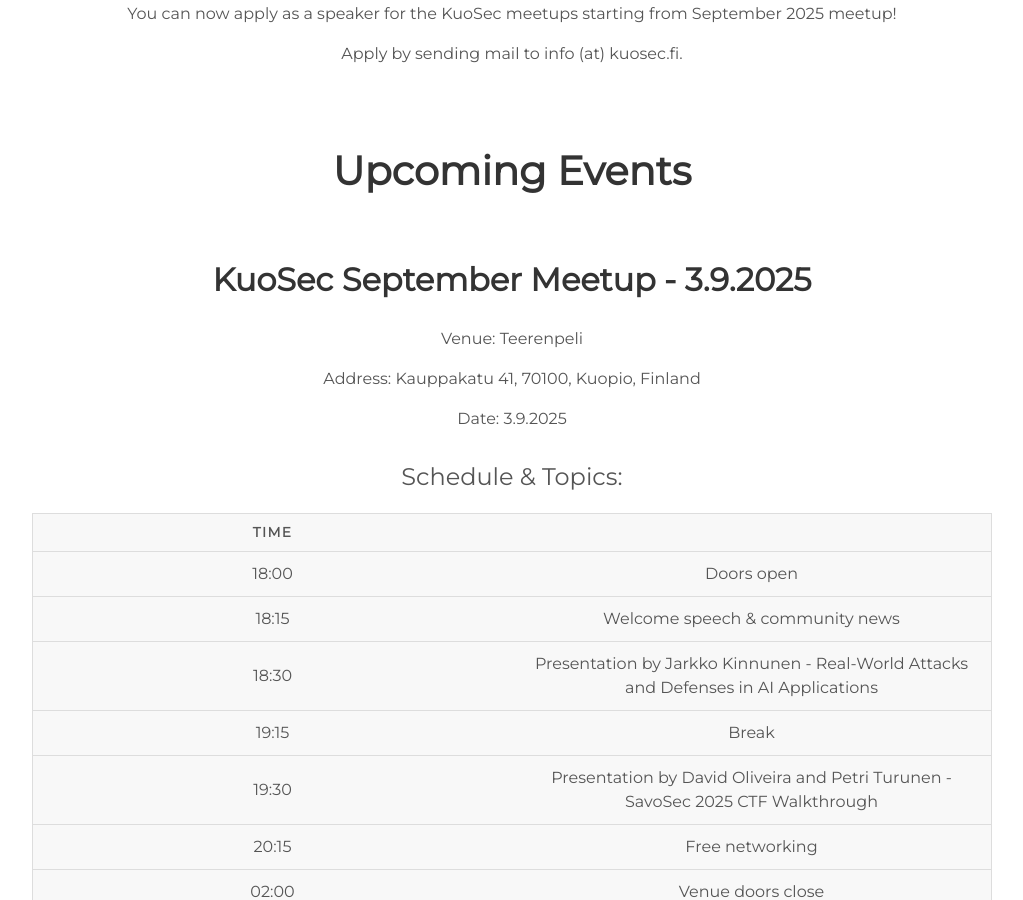
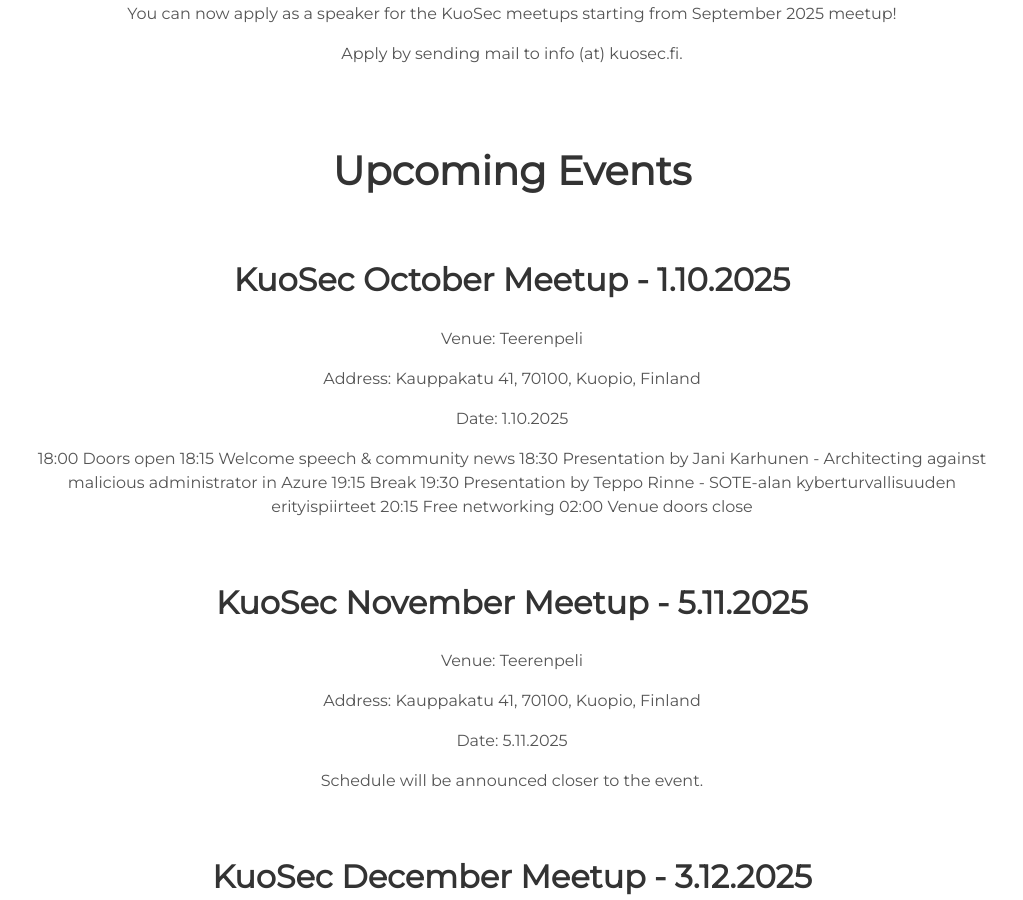
Before and after one commit to kuosec/kuosec.github.io, a Jekyll site: the page built from index.html, in a window 1280 px wide and 900 px high, scrolled down 1639 px. Shown: the whole window, without its empty margins (128-1151 px from the left). Built offline with Jekyll 4.4.1, drawn with Linux system fonts in a browser that asks for light colours; some of the changed text lies outside the part shown.

Commit message:
Changed meetup info for 202510

```diff
--- a/_includes/projects.html
+++ b/_includes/projects.html
@@ -7,19 +7,11 @@
 
   <h1>Upcoming Events </h1>
   <div class="event">
-    <h2>KuoSec September Meetup - 3.9.2025</h2>
+    <h2>KuoSec October Meetup - 1.10.2025</h2>
     <p>Venue: Teerenpeli</p>
     <p>Address: Kauppakatu 41, 70100, Kuopio, Finland</p>
-    <p>Date: 3.9.2025</p>
-    <table>
-      <caption>Schedule & Topics:</caption>
-      <thead>
-        <tr>
-          <th scope="col">Time</th>
-          <th scope="col"></th>
-        </tr>
-      </thead>
-      <tbody>
+    <p>Date: 1.10.2025</p>
+    <tbody>
         <tr>
           <td>18:00</td>
           <td>Doors open</td>
@@ -30,7 +22,7 @@
         </tr>
         <tr>
           <td scope="row">18:30</td>
-          <td>Presentation by Jarkko Kinnunen - Real-World Attacks and Defenses in AI Applications</td>
+          <td>Presentation by Jani Karhunen - Architecting against malicious administrator in Azure</td>
         </tr>
         <tr>
           <td scope="row">19:15</td>
@@ -38,7 +30,7 @@
         </tr>
         <tr>
           <td scope="row">19:30</td>
-          <td>Presentation by David Oliveira and Petri Turunen - SavoSec 2025 CTF Walkthrough</td>
+          <td>Presentation by Teppo Rinne - SOTE-alan kyberturvallisuuden erityispiirteet</td>
         </tr>
         <tr>
           <td scope="row">20:15</td>
@@ -49,14 +41,6 @@
           <td>Venue doors close</td>
         </tr>
       </tbody>
-    </table>
-  </div>
-  <div class="event">
-    <h2>KuoSec October Meetup - 1.10.2025</h2>
-    <p>Venue: Teerenpeli</p>
-    <p>Address: Kauppakatu 41, 70100, Kuopio, Finland</p>
-    <p>Date: 1.10.2025</p>
-    <p>Schedule will be announced closer to the event.</p>
   </div>
   <div class="event">
     <h2>KuoSec November Meetup - 5.11.2025</h2>
```
